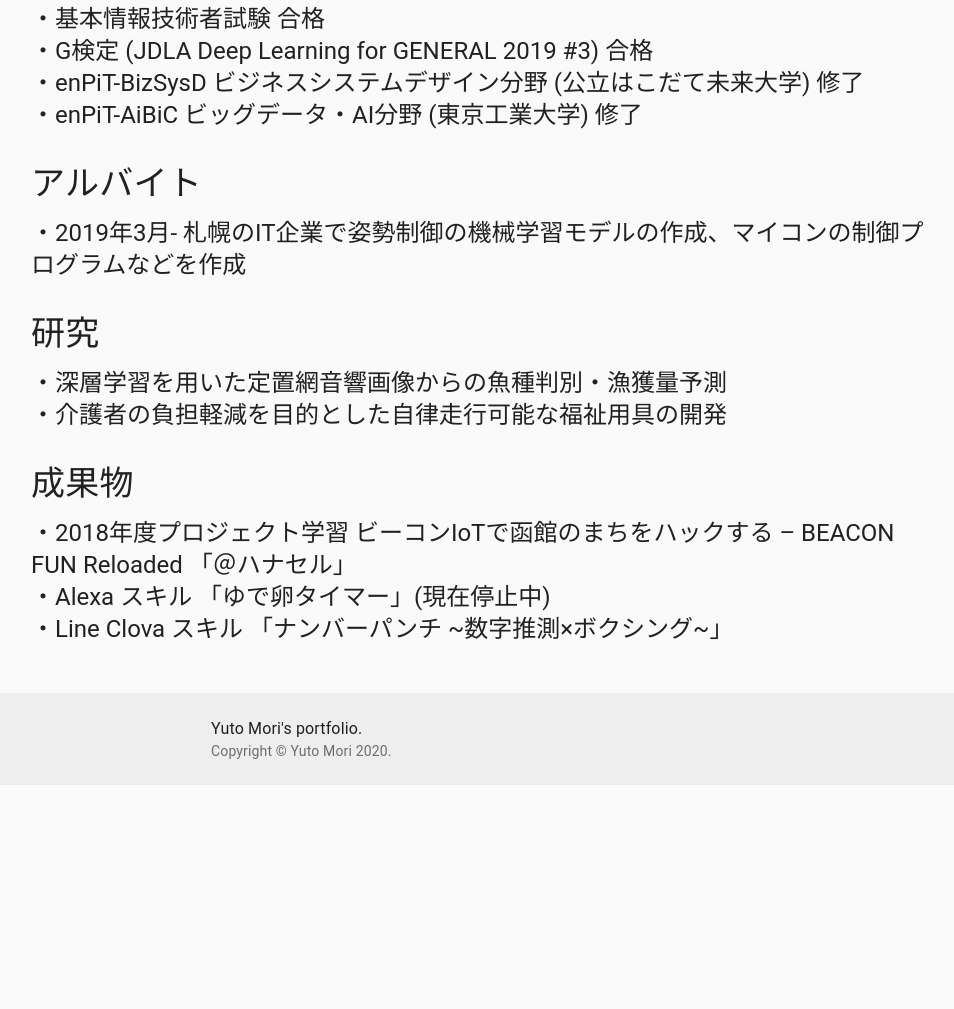
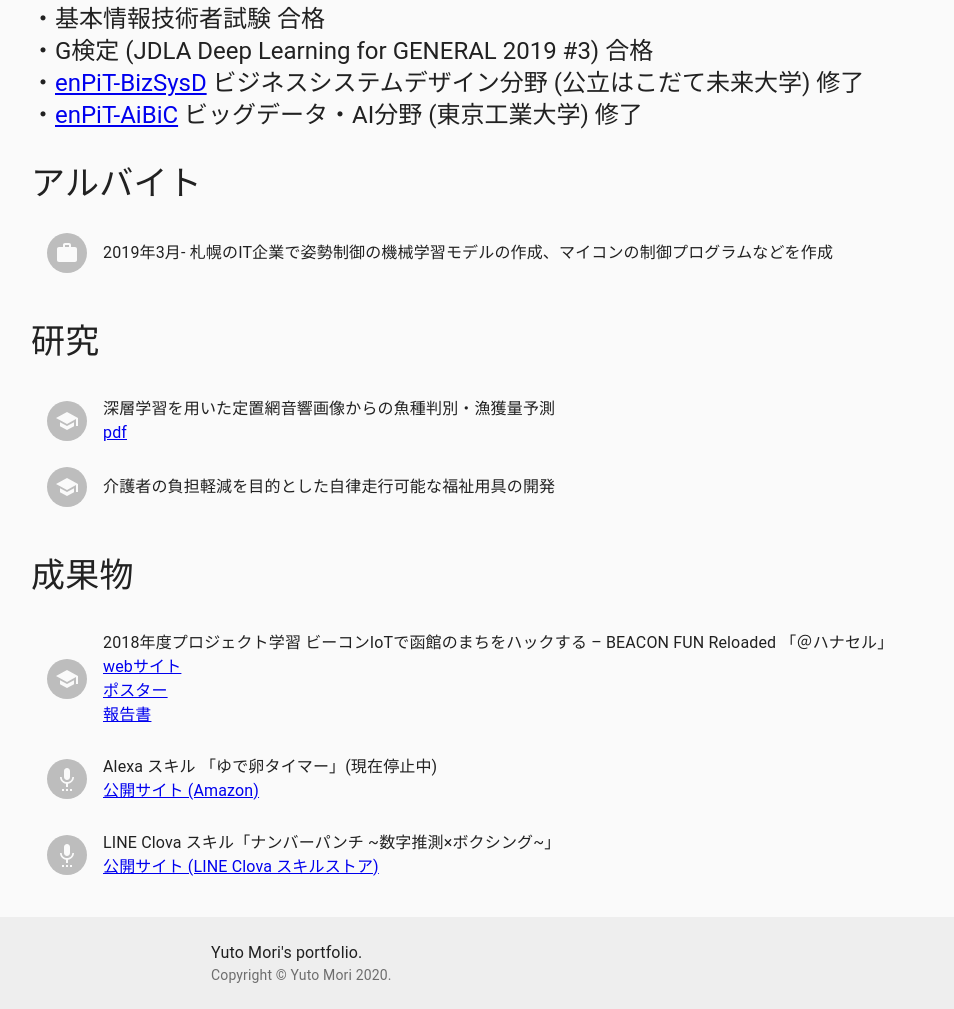
Before and after one commit to tmori9/portfolio, a Gatsby site: page / in a window 1280 px wide. Shown: the part 550-1559 px from the top of the page, without its empty margins (153-1107 px from the left). Before the commit the page ends 1335 px from the top, so only its background shows below. Built offline with nearby package versions, Linux system fonts and the light colour scheme; Gatsby itself is replaced by a stand-in of ours.

Commit message:
change: typography to List

```diff
--- a/src/pages/index.js
+++ b/src/pages/index.js
@@ -5,6 +5,16 @@ import { makeStyles } from '@material-ui/core/styles';
 import Container from '@material-ui/core/Container';
 import Link from '@material-ui/core/Link';
 import Box from '@material-ui/core/Box';
+import List from '@material-ui/core/List';
+import ListItem from '@material-ui/core/ListItem';
+import ListItemText from '@material-ui/core/ListItemText';
+import ListItemAvatar from '@material-ui/core/ListItemAvatar';
+import Avatar from '@material-ui/core/Avatar';
+
+// Icon
+import SchoolIcon from '@material-ui/icons/School';
+import SettingsVoiceIcon from '@material-ui/icons/SettingsVoice';
+import WorkIcon from '@material-ui/icons/Work';
 
 function Copyright() {
   return (
@@ -65,33 +75,117 @@ export default function Home() {
         <Typography variant="h5" gutterBottom>
           <Box textAlign="jusify">・基本情報技術者試験 合格</Box>
           <Box textAlign="jusify">・G検定 (JDLA Deep Learning for GENERAL 2019 #3) 合格</Box>
-          <Box textAlign="jusify">・enPiT-BizSysD ビジネスシステムデザイン分野 (公立はこだて未来大学) 修了</Box>
-          <Box textAlign="jusify">・enPiT-AiBiC ビッグデータ・AI分野 (東京工業大学) 修了</Box>
+          <Box textAlign="jusify">
+            ・<a href="https://bizsysd.enpit.jp/" target="_blank" rel="noopener noreferrer">enPiT-BizSysD</a> ビジネスシステムデザイン分野 (公立はこだて未来大学) 修了</Box>
+          <Box textAlign="jusify">
+            ・<a href="https://aibic.enpit.jp/" target="_blank" rel="noopener noreferrer">enPiT-AiBiC</a> ビッグデータ・AI分野 (東京工業大学) 修了</Box>
         </Typography>
         <Box m={4} />
 
         <Typography variant="h4" gutterBottom>アルバイト</Typography>
-        <Typography variant="h5" gutterBottom>
-          <Box textAlign="jusify">・2019年3月- 札幌のIT企業で姿勢制御の機械学習モデルの作成、マイコンの制御プログラムなどを作成</Box>
-        </Typography>
+        <List>
+        <ListItem>
+        <ListItemAvatar>
+          <Avatar>
+            <WorkIcon />
+          </Avatar>
+        </ListItemAvatar>
+          <ListItemText primary="2019年3月- 札幌のIT企業で姿勢制御の機械学習モデルの作成、マイコンの制御プログラムなどを作成">
+            </ListItemText>
+        </ListItem>
+        </List>
         <Box m={4} />
 
         <Typography variant="h4" gutterBottom>研究</Typography>
-        <Typography variant="h5" gutterBottom>
-          <Box textAlign="jusify">・深層学習を用いた定置網音響画像からの魚種判別・漁獲量予測</Box>
-          <Box textAlign="jusify">・介護者の負担軽減を目的とした自律走行可能な福祉用具の開発</Box>
-        </Typography>
+        <List>
+        <ListItem>
+        <ListItemAvatar>
+          <Avatar>
+            <SchoolIcon />
+          </Avatar>
+        </ListItemAvatar>
+          <ListItemText primary="深層学習を用いた定置網音響画像からの魚種判別・漁獲量予測"
+                        secondary={
+                          <React.Fragment>
+                            <Typography>
+                              <a href="https://www.ieice.org/ken/paper/20200309t1x2/">pdf</a>
+                              </Typography>
+                          </React.Fragment>
+                        }>
+            </ListItemText>
+        </ListItem>
+        <ListItem>
+        <ListItemAvatar>
+          <Avatar>
+            <SchoolIcon />
+          </Avatar>
+        </ListItemAvatar>
+          <ListItemText primary="介護者の負担軽減を目的とした自律走行可能な福祉用具の開発">
+            </ListItemText>
+        </ListItem>
+        </List>
         <Box m={4} />
 
         <Typography variant="h4" gutterBottom>成果物</Typography>
-        <Typography variant="h5" gutterBottom>
-          <Box textAlign="jusify">・2018年度プロジェクト学習 ビーコンIoTで函館のまちをハックする – BEACON FUN Reloaded 「＠ハナセル」</Box>
-          <Box textAlign="jusify">・Alexa スキル 「ゆで卵タイマー」(現在停止中)</Box>
-          <Box textAlign="jusify">・Line Clova スキル 「ナンバーパンチ ~数字推測×ボクシング~」</Box>
-        </Typography>
-        <Box m={4} />
+      <List>
+        <ListItem>
+        <ListItemAvatar>
+          <Avatar>
+            <SchoolIcon />
+          </Avatar>
+        </ListItemAvatar>
+          <ListItemText primary="2018年度プロジェクト学習 ビーコンIoTで函館のまちをハックする – BEACON FUN Reloaded 「＠ハナセル」"
+                        secondary={
+                          <React.Fragment>
+                            <Typography>
+                              <a href="https://hanaseru.herokuapp.com/" target="_blank" rel="noopener noreferrer">webサイト</a>
+                              </Typography>
+                            <Typography>
+                              <a href="https://www.fun.ac.jp/wp-content/uploads/2020/03/poster14-1.pdf" target="_blank" rel="noopener noreferrer">ポスター</a>
+                            </Typography>
+                            <Typography>
+                              <a href="https://www.fun.ac.jp/wp-content/uploads/2020/03/document14_A-1.pdf" target="_blank" rel="noopener noreferrer">報告書</a>
+                            </Typography>
+                          </React.Fragment>
+                        }>
+            </ListItemText>
+        </ListItem>
+        <ListItem>
+          <ListItemAvatar>
+            <Avatar>
+              <SettingsVoiceIcon />
+            </Avatar>
+          </ListItemAvatar>
+          <ListItemText primary="Alexa スキル 「ゆで卵タイマー」(現在停止中)"
+                        secondary={
+                                   <React.Fragment>
+                                     <Typography>
+                                       <a href="https://www.amazon.co.jp/Tmori-%E3%82%86%E3%81%A7%E5%8D%B5%E3%82%BF%E3%82%A4%E3%83%9E%E3%83%BC/dp/B07GZGB98L">公開サイト (Amazon)</a>
+                                     </Typography>
+                                   </React.Fragment>
+                                  }>
+          </ListItemText>
+        </ListItem>
+        <ListItem>
+        <ListItemAvatar>
+          <Avatar>
+            <SettingsVoiceIcon />
+          </Avatar>
+        </ListItemAvatar>
+        <ListItemText primary="LINE Clova スキル「ナンバーパンチ ~数字推測×ボクシング~」"
+                      secondary={
+                                   <React.Fragment>
+                                     <Typography>
+                                       <a href="https://www.amazon.co.jp/Tmori-%E3%82%86%E3%81%A7%E5%8D%B5%E3%82%BF%E3%82%A4%E3%83%9E%E3%83%BC/dp/B07GZGB98L">公開サイト (LINE Clova スキルストア)</a>
+                                     </Typography>
+                                   </React.Fragment>
+                                  }>
+          </ListItemText>
+        </ListItem>
+      </List>
 
       </Container>
+
       <footer className={classes.footer}>
         <Container maxWidth="sm">
           <Typography variant="body1">Yuto Mori's portfolio.</Typography>
```
